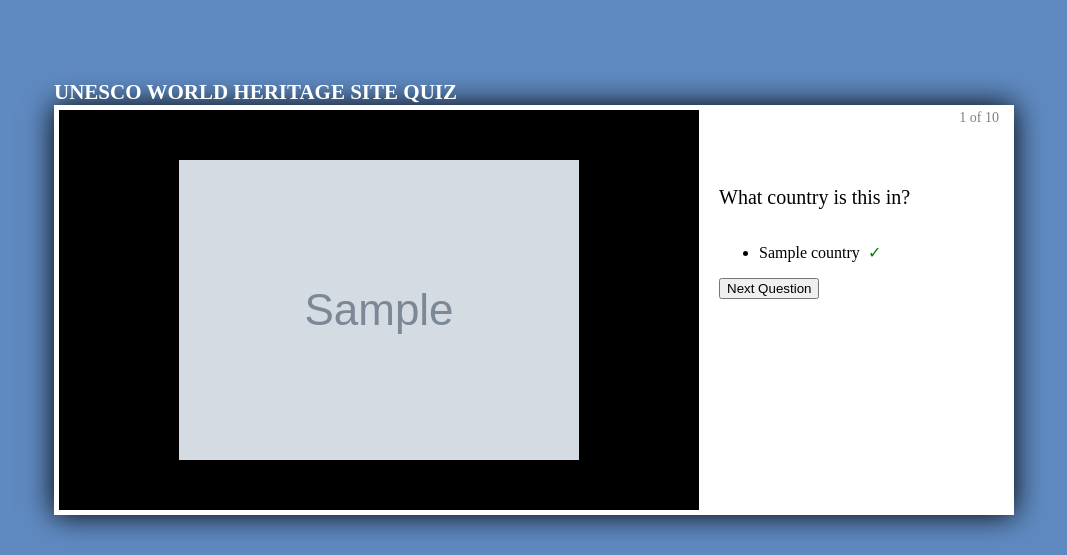
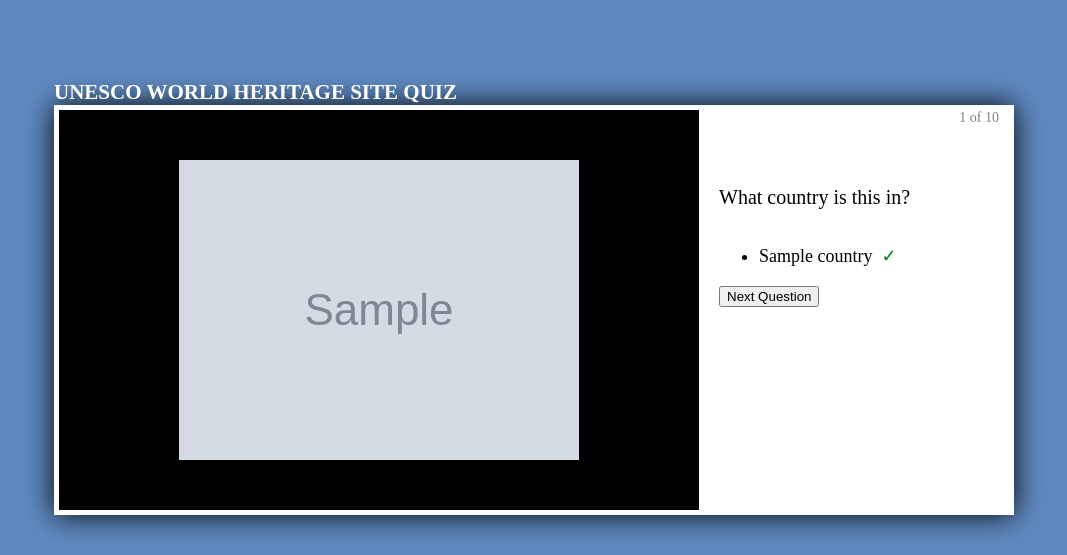
Before and after one commit to kcmoffat/unesco, a Django app: page /quiz/answer/1/ in a window 1280 px wide. Shown: the top 555 px of the page, without its empty margins (106-1173 px from the left). Run offline with Django 3.2, Linux system fonts and the light colour scheme; tables that the repository leaves empty hold one stand-in row (values such as "Sample post"); grey boxes marked "Sample" are stand-in pictures.

Commit message:
added li style

```diff
--- a/quiz/static/css/styles.css
+++ b/quiz/static/css/styles.css
@@ -64,7 +64,7 @@
     font-size: 20px;
 }
 
-#question label{
+#question label, li{
     font-size: 18px;
     line-height: 150%;
 }
```
Also changed, not shown: html_templates/django/templates/unesco/answer.html (indentation only).
